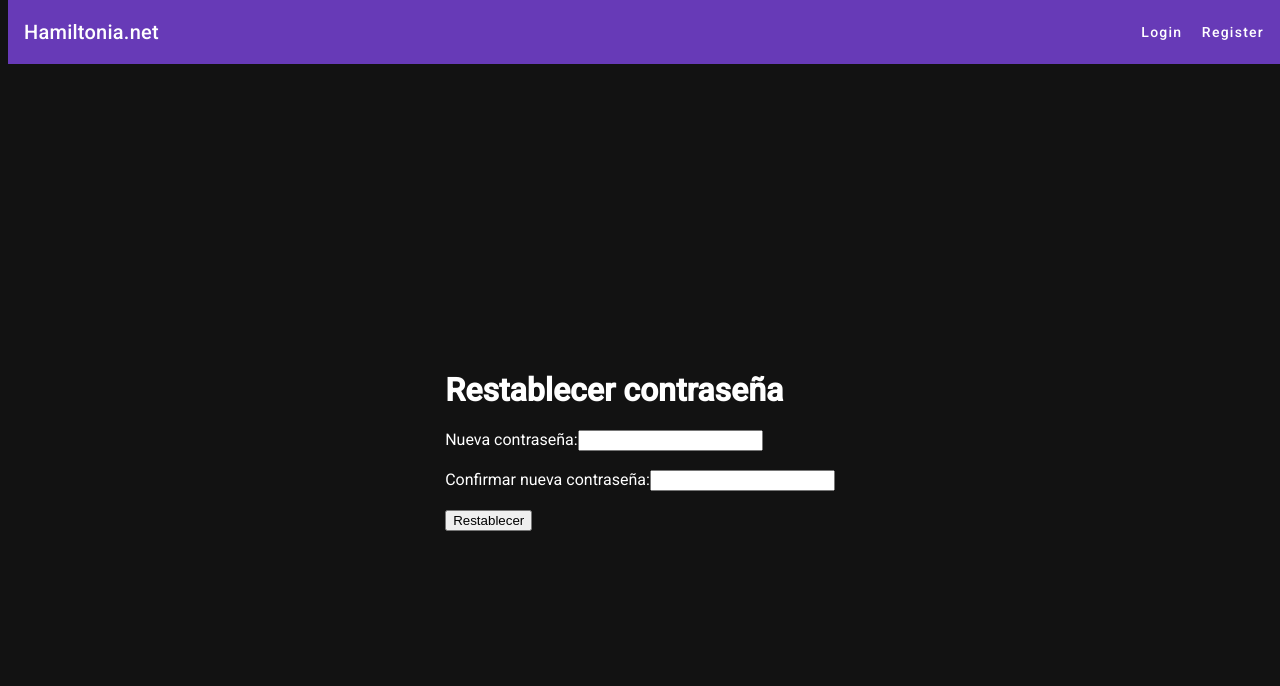
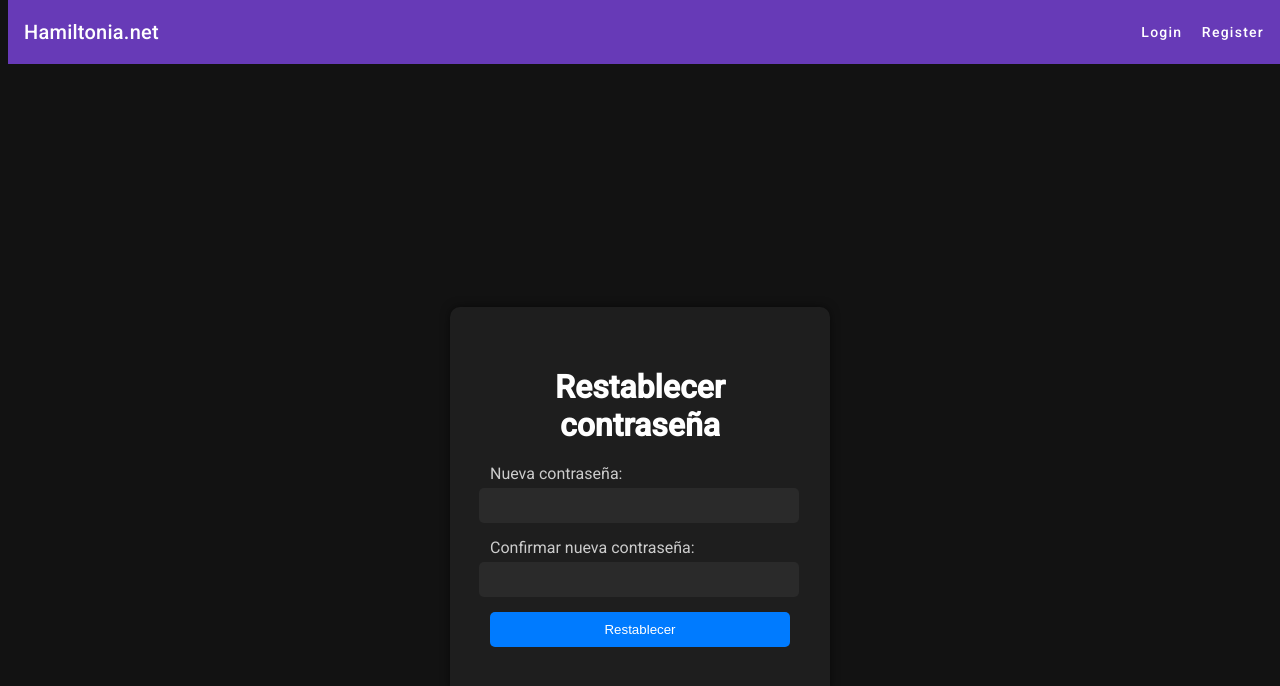
Before and after one commit to marina-prieto/cliecu, an Angular app: page /reset-password in a window 1280 px wide. Shown: the top 686 px of the page. Built offline with nearby package versions, Linux system fonts and the light colour scheme.

Commit message:
token session removal after logout

```diff
--- a/src/app/app.component.html
+++ b/src/app/app.component.html
@@ -6,7 +6,6 @@
     <button mat-button *ngIf="!isLoggedIn()" [routerLink]="['/login']">Login</button>
     <button mat-button *ngIf="!isLoggedIn()" [routerLink]="['/register']">Register</button>
     <button mat-button *ngIf="isLoggedIn()" (click)="logout()">Logout</button>
-    <button mat-button *ngIf="isLoggedIn()" [routerLink]="['/ecuaciones']">Ecuaciones</button>
   </mat-toolbar>
 
   <div class="main-content">
--- a/src/app/login/login.component.ts
+++ b/src/app/login/login.component.ts
@@ -22,7 +22,7 @@ export class LoginComponent {
   login() {
     this.service.login(this.email, this.pwd).subscribe(
       result => {
-        this.manager.setToken(result.token);
+        this.manager.token = result.token; // Usamos el setter de la propiedad token
         alert("Inicio de sesión correcto");
         this.router.navigate(['/ecuaciones']);
       },
--- a/src/app/manager.service.ts
+++ b/src/app/manager.service.ts
@@ -1,35 +1,25 @@
-import { Injectable, Inject, PLATFORM_ID } from '@angular/core';
-import { isPlatformBrowser } from '@angular/common';
+import { Injectable } from '@angular/core';
 
 @Injectable({
   providedIn: 'root'
 })
+export class ManagerService {
+  private _token: string | null = null;
 
-export class ManagerService {
+  get token(): string | null {
+    return this._token;
+  }
 
-  token?: string;
-
-  //revisar token en almacenamiento local
-  constructor(@Inject(PLATFORM_ID) private platformId: any) {
-    if (isPlatformBrowser(this.platformId)) {
-      const savedToken = localStorage.getItem('token');
-      this.token = savedToken !== null ? savedToken : undefined;
+  set token(value: string | null) {
+    this._token = value;
+    if (value) {
+      localStorage.setItem('token', value);
+    } else {
+      localStorage.removeItem('token');
     }
   }
 
-  //configurar token con token recibida
-  setToken(token: string) {
-    this.token = token;
-    if (isPlatformBrowser(this.platformId)) {
-      localStorage.setItem('token', token);
-    }
-  }
-
-  //vaciar token al cerrar sesión
   clearToken() {
-    this.token = undefined;
-    if (isPlatformBrowser(this.platformId)) {
-      localStorage.removeItem('token');
-    }
+    this.token = null;
   }
 }
--- a/src/app/reset-password/reset-password.component.css
+++ b/src/app/reset-password/reset-password.component.css
@@ -0,0 +1,105 @@
+html, body {
+    height: 100%;
+    margin: 0;
+    overflow: hidden; /* Evita el scroll vertical */
+}
+
+.menu-bar {
+    height: 60px; /* Ajusta esta altura según la altura de tu barra de menú */
+    background-color: #333; /* Fondo de la barra de menú */
+    display: flex;
+    align-items: center;
+    padding: 0 20px;
+    box-shadow: 0 2px 5px rgba(0, 0, 0, 0.1);
+}
+
+.menu-bar span {
+    color: #fff;
+    font-size: 1.5rem;
+}
+
+.reset-password-container {
+    display: flex;
+    justify-content: center;
+    align-items: center;
+    background-color: #121212; /* Fondo oscuro */
+    height: calc(100vh - 60px); /* Ajusta la altura restando la altura de la barra de menú */
+    padding-top: 60px; /* Añade un padding superior igual a la altura de la barra de menú */
+}
+
+.reset-password-form {
+    background-color: #1e1e1e; /* Fondo del formulario más claro */
+    padding: 40px;
+    border-radius: 10px;
+    box-shadow: 0 0 10px rgba(0, 0, 0, 0.5);
+    width: 300px;
+    text-align: center;
+}
+
+.reset-password-form h1 {
+    margin-bottom: 20px;
+    color: #ffffff;
+}
+
+.input-group {
+    margin-bottom: 15px;
+    text-align: left;
+    width: 100%;
+}
+
+.input-group label {
+    display: block;
+    margin-bottom: 5px;
+    color: #cccccc;
+}
+
+.input-group .input-field {
+    width: 100%;
+    padding: 10px;
+    border: none;
+    margin-left: -11px;
+    border-radius: 5px;
+    background-color: #2a2a2a;
+    color: #ffffff;
+}
+
+.button-field {
+    width: 100%;
+    padding: 10px;
+    border: none;
+    border-radius: 5px;
+    background-color: #007bff;
+    color: #ffffff;
+    cursor: pointer;
+    transition: background-color 0.3s;
+    margin-bottom: 10px; /* Añadir un margen inferior */
+}
+
+.button-field:hover {
+    background-color: #0056b3;
+}
+
+.error-message {
+    color: #ff4d4d;
+    margin-top: 10px;
+    padding: 10px;
+    border: 1px solid #ff4d4d;
+    border-radius: 5px;
+    background-color: #330000;
+    animation: fadeIn 0.5s;
+}
+
+.success-message {
+    color: #4CAF50;
+    margin-top: 10px;
+    padding: 10px;
+    border: 1px solid #4CAF50;
+    border-radius: 5px;
+    background-color: #003300;
+    animation: fadeIn 0.5s;
+}
+
+@keyframes fadeIn {
+    from { opacity: 0; }
+    to { opacity: 1; }
+}
--- a/src/app/reset-password/reset-password.component.html
+++ b/src/app/reset-password/reset-password.component.html
@@ -1,18 +1,16 @@
-<div>
-    <h1>Restablecer contraseña</h1>
-
-    <div>
-        <label>Nueva contraseña:</label>
-        <input type="password" [(ngModel)]="newPassword" required>
+<div class="reset-password-container">
+    <div class="reset-password-form">
+        <h1>Restablecer contraseña</h1>
+        <div class="input-group">
+            <label for="newPassword">Nueva contraseña:</label>
+            <input type="password" id="newPassword" class="input-field" [(ngModel)]="newPassword" required>
+        </div>
+        <div class="input-group">
+            <label for="confirmPassword">Confirmar nueva contraseña:</label>
+            <input type="password" id="confirmPassword" class="input-field" [(ngModel)]="confirmPassword" required>
+        </div>
+        <button class="button-field" (click)="resetPassword()">Restablecer</button>
+        <div class="error-message" *ngIf="error">{{error}}</div>
+        <div class="success-message" *ngIf="message">{{message}}</div>
     </div>
-    <br>
-    <div>
-        <label>Confirmar nueva contraseña:</label>
-        <input type="password" [(ngModel)]="confirmPassword" required>
-    </div>
-    <br>
-    <button (click)="resetPassword()">Restablecer</button>
-    <br>
-    <span style="color: red">{{error}}</span>
-    <span style="color: green">{{message}}</span>
 </div>
```
